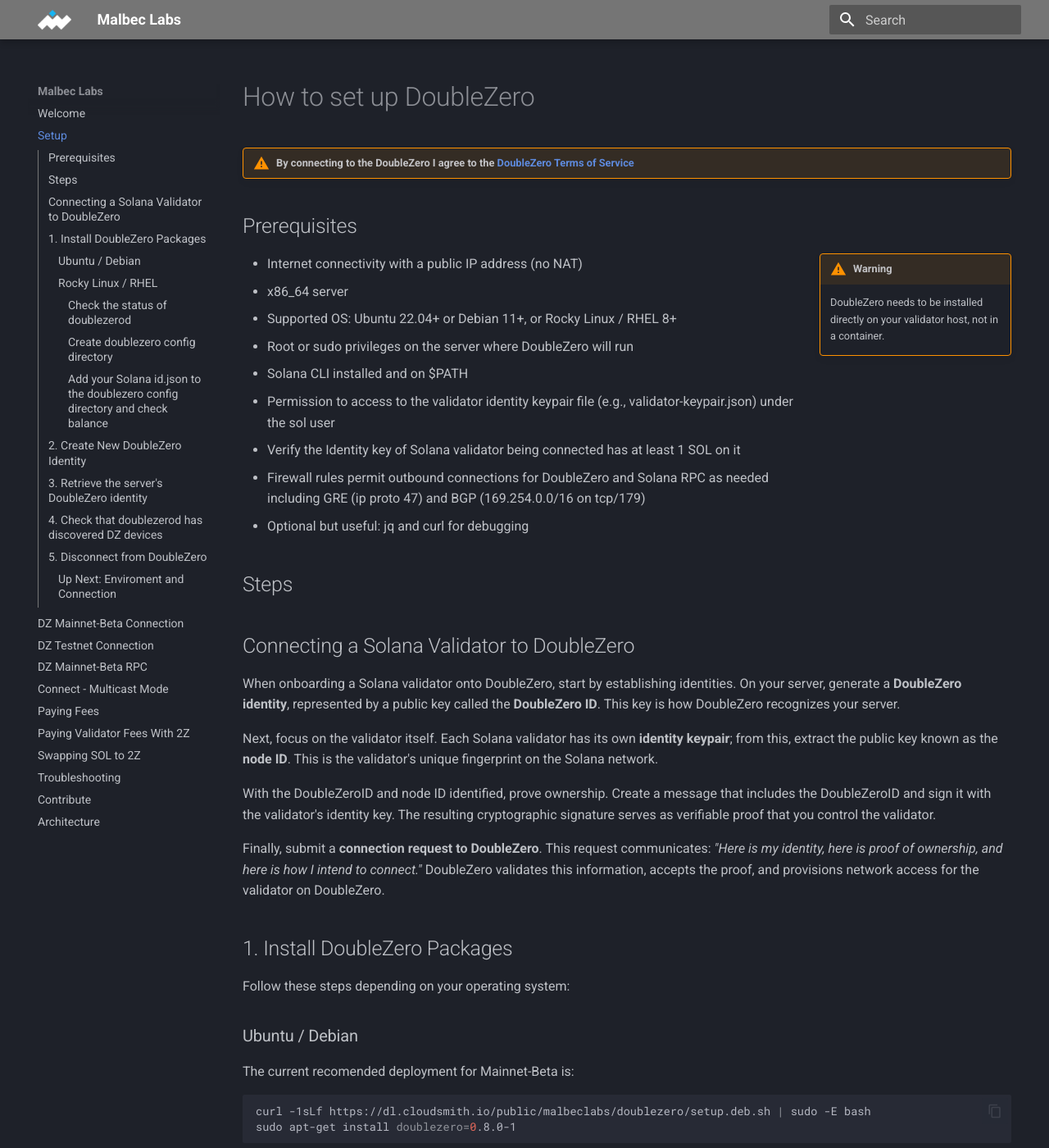
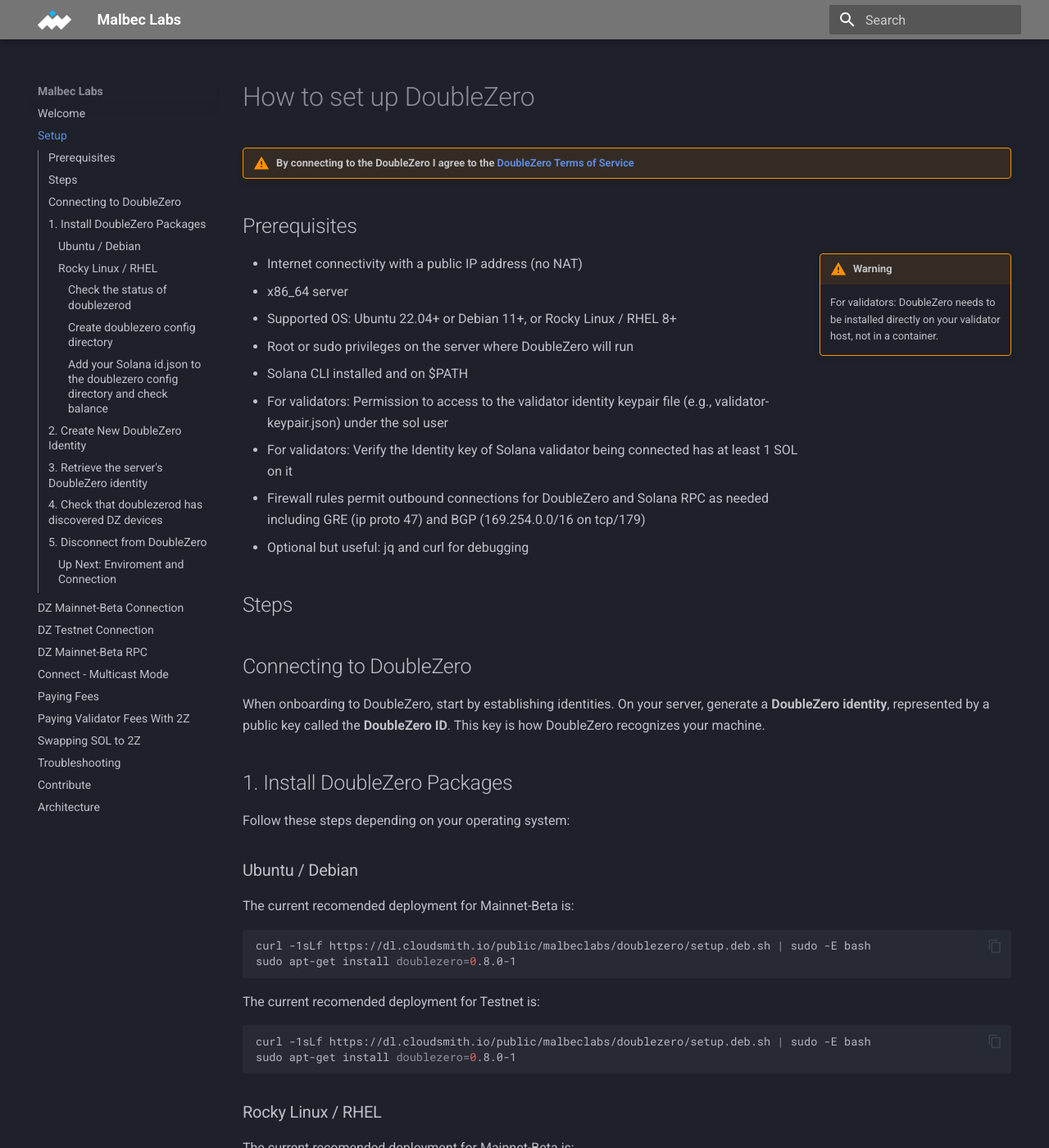
Before and after one commit to malbeclabs/docs, an MkDocs documentation site: the page built from docs/setup.md, in a window 1280 px wide and 1400 px high. Shown: the whole window at 82% size. Built offline with MkDocs 1.6.1 and Material for MkDocs 9.7.7, drawn with Linux system fonts in a browser that asks for light colours; some of the changed text lies outside the part shown.

Commit message:
specify validator language in setup page

````diff
--- a/docs/setup.md
+++ b/docs/setup.md
@@ -4,29 +4,23 @@
 
 ## Prerequisites
 !!! warning inline end
-    DoubleZero needs to be installed directly on your validator host, not in a container.
+    For validators: DoubleZero needs to be installed directly on your validator host, not in a container.
 - Internet connectivity with a public IP address (no NAT)
 - x86_64 server
 - Supported OS: Ubuntu 22.04+ or Debian 11+, or Rocky Linux / RHEL 8+
 - Root or sudo privileges on the server where DoubleZero will run
 - Solana CLI installed and on $PATH
-- Permission to access to the validator identity keypair file (e.g., validator-keypair.json) under the sol user
-- Verify the Identity key of Solana validator being connected has at least 1 SOL on it
+- For validators: Permission to access to the validator identity keypair file (e.g., validator-keypair.json) under the sol user
+- For validators: Verify the Identity key of Solana validator being connected has at least 1 SOL on it
 - Firewall rules permit outbound connections for DoubleZero and Solana RPC as needed including
  GRE (ip proto 47) and BGP (169.254.0.0/16 on tcp/179)
 - Optional but useful: jq and curl for debugging
 
 
 ## Steps
-## Connecting a Solana Validator to DoubleZero
+## Connecting to DoubleZero
 
-When onboarding a Solana validator onto DoubleZero, start by establishing identities. On your server, generate a **DoubleZero identity**, represented by a public key called the **DoubleZero ID**. This key is how DoubleZero recognizes your server.
-
-Next, focus on the validator itself. Each Solana validator has its own **identity keypair**; from this, extract the public key known as the **node ID**. This is the validator's unique fingerprint on the Solana network.
-
-With the DoubleZeroID and node ID identified, prove ownership. Create a message that includes the DoubleZeroID and sign it with the validator's identity key. The resulting cryptographic signature serves as verifiable proof that you control the validator.
-
-Finally, submit a **connection request to DoubleZero**. This request communicates: *"Here is my identity, here is proof of ownership, and here is how I intend to connect."* DoubleZero validates this information, accepts the proof, and provisions network access for the validator on DoubleZero.
+When onboarding to DoubleZero, start by establishing identities. On your server, generate a **DoubleZero identity**, represented by a public key called the **DoubleZero ID**. This key is how DoubleZero recognizes your machine.
 
 ## 1. Install DoubleZero Packages
 
@@ -112,7 +106,7 @@
 
 ## 3. Retrieve the server's DoubleZero identity
 
-Review your DoubleZero Identity. This identity will be used to create the connection between your validator and DoubleZero
+Review your DoubleZero Identity. This identity will be used to create the connection between your machine and DoubleZero
 
 ```bash
 doublezero address
````
Also changed, not shown: other parts of docs/setup.md (+1 -1 lines), docs/DZ Mainnet-beta Connection.md (+7 -0 lines), docs/DZ Testnet Connection.md (+6 -0 lines).
